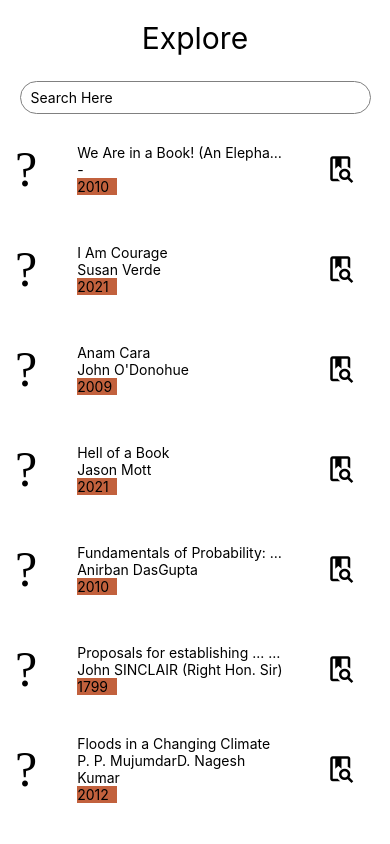
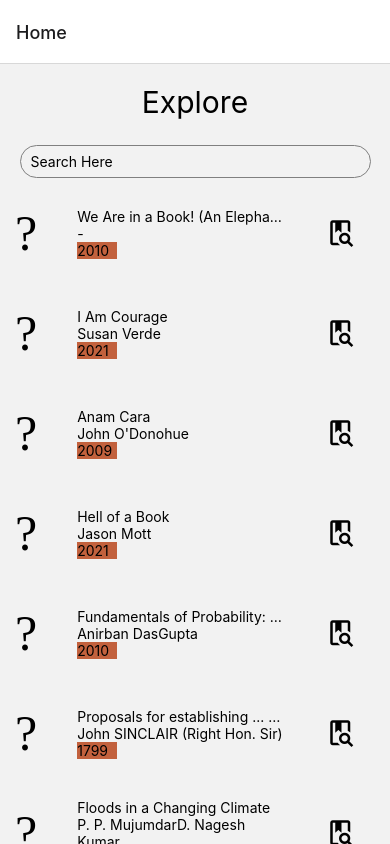
Before and after one commit to Aoi1011/react-native-bookstore, a React Native app: screen /Home in a window 390 px wide. Built offline with nearby package versions, Linux system fonts and the light colour scheme.

Commit message:
navigation

```diff
--- a/app/App.tsx
+++ b/app/App.tsx
@@ -1,227 +1,20 @@
-/**
- * Sample React Native App
- * https://github.com/facebook/react-native
- *
- * Generated with the TypeScript template
- * https://github.com/react-native-community/react-native-template-typescript
- *
- * @format
- */
+import React from 'react';
+import {SafeAreaProvider} from 'react-native-safe-area-context';
+import {NavigationContainer} from '@react-navigation/native';
+import {createNativeStackNavigator} from '@react-navigation/native-stack';
 
-import React from 'react';
-// import {
-//   SafeAreaView,
-//   ScrollView,
-//   StatusBar,
-//   StyleSheet,
-//   Text,
-//   useColorScheme,
-//   View,
-//   ActivityIndicator,
-//   FlatList,
-//   Image,
-//   LogBox,
-// } from 'react-native';
+const Stack = createNativeStackNavigator();
 
-// import {
-//   Colors,
-//   DebugInstructions,
-//   Header,
-//   LearnMoreLinks,
-//   ReloadInstructions,
-// } from 'react-native/Libraries/NewAppScreen';
-import {SafeAreaProvider} from 'react-native-safe-area-context';
 import Home from './components/Home';
 
-// const Section: React.FC<{
-//   title: string;
-// }> = ({children, title}) => {
-//   const isDarkMode = useColorScheme() === 'dark';
-//   return (
-//     <View style={styles.sectionContainer}>
-//       <Text
-//         style={[
-//           styles.sectionTitle,
-//           {
-//             color: isDarkMode ? Colors.white : Colors.black,
-//           },
-//         ]}>
-//         {title}
-//       </Text>
-//       <Text
-//         style={[
-//           styles.sectionDescription,
-//           {
-//             color: isDarkMode ? Colors.light : Colors.dark,
-//           },
-//         ]}>
-//         {children}
-//       </Text>
-//     </View>
-//   );
-// };
-
 const App = () => {
-  // const isDarkMode = useColorScheme() === 'dark';
-
-  // const [isLoading, setIsLoading] = useState(true);
-  // const [titles, setTitles] = useState<string[]>();
-  // const [data, setData] = useState<any[]>([]);
-
-  // const backgroundStyle = {
-  //   backgroundColor: isDarkMode ? Colors.darker : Colors.lighter,
-  // };
-
-  // const getBooks = async () => {
-  //   try {
-  //     const response = await fetch(
-  //       'https://www.googleapis.com/books/v1/volumes?q=a',
-  //     );
-  //     const json = await response.json();
-  //     setData(json.items);
-  //   } catch (err) {
-  //     console.error(err);
-  //   } finally {
-  //     setIsLoading(false);
-  //   }
-  // };
-
-  // const renderItem = ({item}) => {
-  //   console.log(item.volumeInfo.imageLinks.smallThumbnail);
-  //   const linkString = item.volumeInfo.imageLinks.smallThumbnail.toString();
-  //   return (
-  //     <View>
-  //       <Image
-  //         source={{uri: item.volumeInfo.imageLinks.smallThumbnail}}
-  //         style={{width: 100, height: 100}}
-  //       />
-  //       {/* // <Text>{item.volumeInfo.title}</Text> */}
-  //     </View>
-  //   );
-  // };
-
-  // useEffect(() => {
-  //   getBooks();
-
-  //   // responseItems.map(item => {
-  //   //   console.log(item.volumeInfo.title);
-  //   //   titles?.push(item.volumeInfo.title);
-
-  //   //   console.log('Title 1', titles![1]);
-  //   // });
-  // }, []);
-
   return (
-    <SafeAreaProvider>
-      <Home />
-    </SafeAreaProvider>
-    //   <SafeAreaView style={backgroundStyle}>
-
-    // {
-    /* <StatusBar barStyle={isDarkMode ? 'light-content' : 'dark-content'} /> */
-    // }
-    // {
-    /* <ScrollView
-        contentInsetAdjustmentBehavior="automatic"
-        style={backgroundStyle}>
-        <Header />
-        <View
-          style={{
-            backgroundColor: isDarkMode ? Colors.black : Colors.white,
-          }}>
-          <Section title="Step One">Hello World</Section>
-          <Section title="See Your Changes">
-            <ReloadInstructions />
-          </Section>
-          <Section title="Debug">
-            <DebugInstructions />
-          </Section>
-          <Section title="Learn More">
-            Read the docs to discover what to do next:
-          </Section>
-          <LearnMoreLinks />
-        </View>
-      </ScrollView> */
-    // }
-    // <View style={{flex: 1, padding: 24}}>
-    //   {isLoading ? (
-    //     <ActivityIndicator />
-    //   ) : (
-    //     <View>
-    //       <SearchBar />
-    //       <FlatList
-    //         data={data}
-    //         keyExtractor={({id}) => id}
-    //         renderItem={renderItem}
-    //       />
-    //     </View>
-    //   )}
-    // </View>
-    //     </SafeAreaView>
+    <NavigationContainer>
+      <Stack.Navigator>
+        <Stack.Screen name="Home" component={Home} />
+      </Stack.Navigator>
+    </NavigationContainer>
   );
 };
 
-// const styles = StyleSheet.create({
-//   sectionContainer: {
-//     marginTop: 32,
-//     paddingHorizontal: 24,
-//   },
-//   sectionTitle: {
-//     fontSize: 24,
-//     fontWeight: '600',
-//   },
-//   sectionDescription: {
-//     marginTop: 8,
-//     fontSize: 18,
-//     fontWeight: '400',
-//   },
-//   highlight: {
-//     fontWeight: '700',
-//   },
-// });
-
 export default App;
-
-// import React, {useEffect, useState} from 'react';
-// import {ActivityIndicator, FlatList, Text, View} from 'react-native';
-
-// const App = () => {
-//   const [isLoading, setLoading] = useState(true);
-//   const [data, setData] = useState([]);
-
-//   const getMovies = async () => {
-//     try {
-//       const response = await fetch('https://reactnative.dev/movies.json');
-//       const json = await response.json();
-//       setData(json.movies);
-//     } catch (error) {
-//       console.error(error);
-//     } finally {
-//       setLoading(false);
-//     }
-//   };
-
-//   useEffect(() => {
-//     getMovies();
-//   }, []);
-
-//   return (
-//     <View style={{flex: 1, padding: 24}}>
-//       {isLoading ? (
-//         <ActivityIndicator />
-//       ) : (
-//         <FlatList
-//           data={data}
-//           keyExtractor={({id}, index) => id}
-//           renderItem={({item}) => (
-//             <Text>
-//               {item.title}, {item.releaseYear}
-//             </Text>
-//           )}
-//         />
-//       )}
-//     </View>
-//   );
-// };
-
-// export default App;
--- a/app/components/Home.tsx
+++ b/app/components/Home.tsx
@@ -24,7 +24,7 @@ import SearchBar from './SearchBar';
 import List from './List';
 import Data from '../data.json';
 
-const Home = () => {
+const Home = ({navigation}) => {
   // const data = sampleData;
   const [isLoading, setIsLoading] = useState(true);
   const [titles, setTitles] = useState<string[]>();
--- a/app/components/Item.tsx
+++ b/app/components/Item.tsx
@@ -1,5 +1,13 @@
 import React, {useEffect} from 'react';
-import {StyleSheet, Image, Dimensions, View, Text, Linking} from 'react-native';
+import {
+  StyleSheet,
+  Image,
+  Dimensions,
+  View,
+  Text,
+  Linking,
+  TouchableHighlight,
+} from 'react-native';
 import {Button} from 'react-native-elements';
 
 import {MaterialIcon} from './Icon';
@@ -7,6 +15,9 @@ import {MaterialIcon} from './Icon';
 const deviceWidth = Dimensions.get('window').width;
 
 const Item = ({photo}: {photo: any}): JSX.Element => {
+  const handleDetail = () => {
+    alert('Hello');
+  };
   useEffect(() => {
     photo.image = 'https://reactnative.dev/img/tiny_logo.png';
     console.log(photo.authors);
@@ -26,13 +37,18 @@ const Item = ({photo}: {photo: any}): JSX.Element => {
         size="extraLarge"
         color="black"
       />
+      <TouchableHighlight onPress={handleDetail} underlayColor="white">
         <View style={styles.center}>
           <Text style={styles.title} numberOfLines={1}>
             {photo.title}
           </Text>
-        <Text style={styles.author}>{photo.authors ? photo.authors : '-'}</Text>
+          <Text style={styles.author}>
+            {photo.authors ? photo.authors : '-'}
+          </Text>
           <Text style={styles.publishedDate}>{photo.publishedDate}</Text>
         </View>
+      </TouchableHighlight>
+
       <Button
         icon={
           <MaterialIcon name="book-search-outline" size="large" color="black" />
--- a/package.json
+++ b/package.json
@@ -11,6 +11,8 @@
   },
   "dependencies": {
     "@react-native-community/hooks": "^2.8.1",
+    "@react-navigation/native": "^6.0.8",
+    "@react-navigation/native-stack": "^6.5.0",
     "react": "17.0.2",
     "react-i18next": "^11.16.1",
     "react-native": "0.67.4",
```
Also changed, not shown: 1 other file (tests, documents, lock files or other folders). Lines whose indentation alone changed are shown as unchanged.
